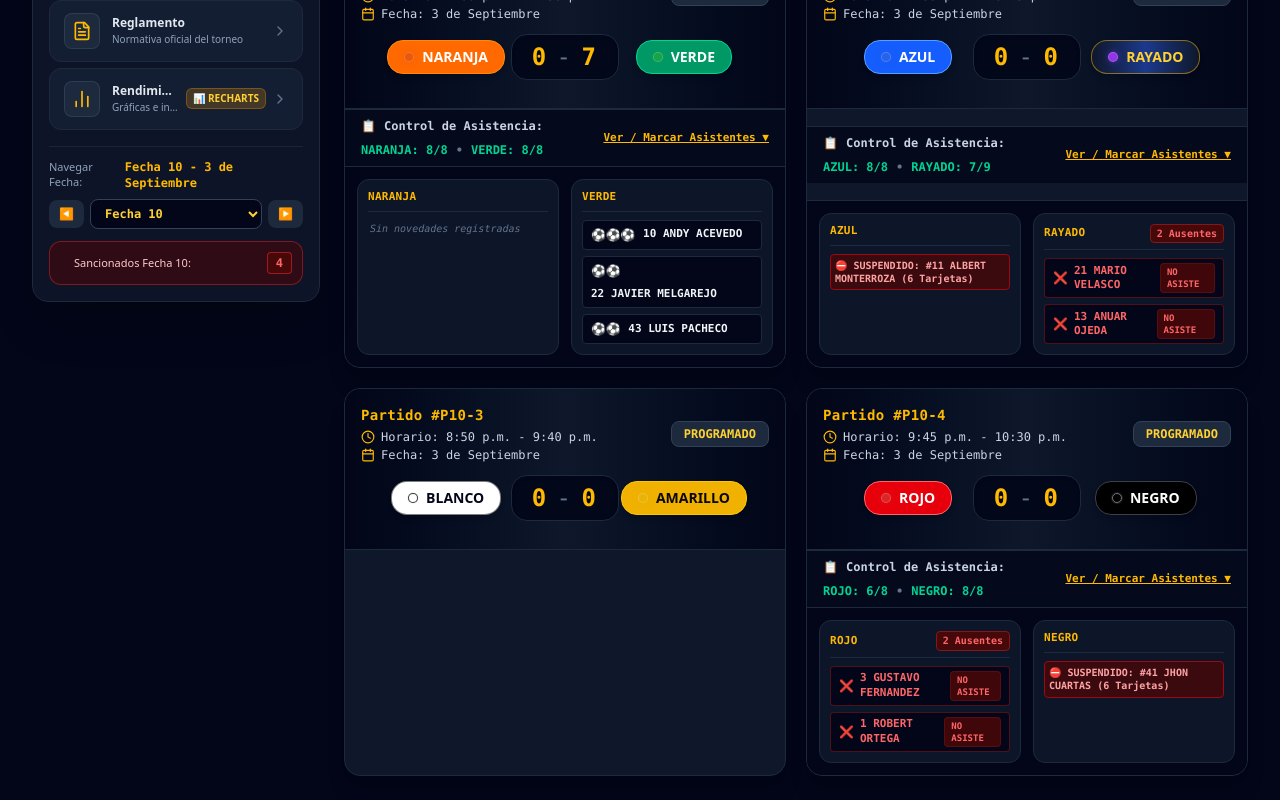
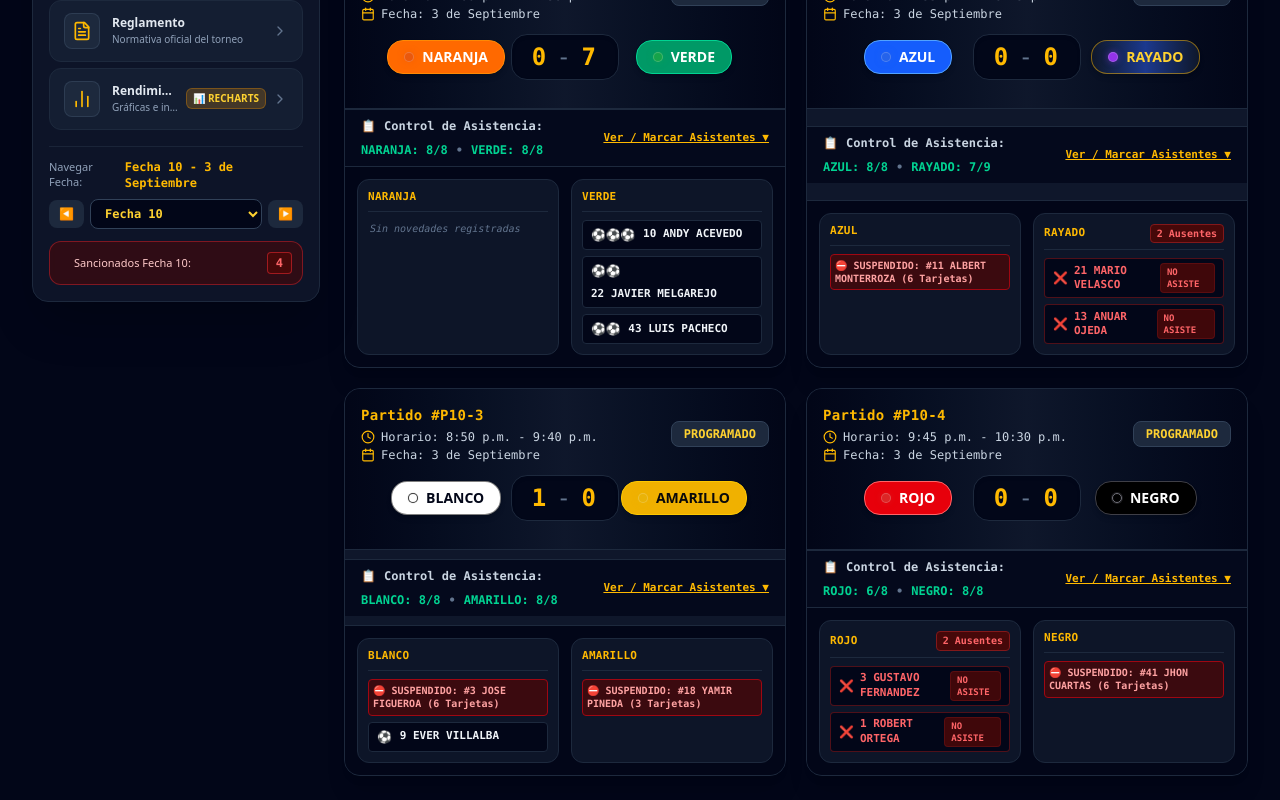
Before and after one commit to fundigecolui/CAMPEONATO-BANQUITA, a React (Vite) app: page / in a window 1280 px wide. Shown: the part 656-1456 px from the top of the page. Built offline with nearby package versions, Linux system fonts and the light colour scheme.

Commit message:
feat: update match results for fecha 10
Add match score for BLANCO vs AMARILLO and update version.

```diff
--- a/src/App.tsx
+++ b/src/App.tsx
@@ -62,7 +62,7 @@ const getInitialDataForEdition = (editionId: string) => {
       matches: MATCHES_2026_2,
       currentFecha: 10,
       maxUnlockedFecha: 14,
-      v: 116,
+      v: 118,
     };
   }
   if (editionId === '2026-1') {
--- a/src/data/edition2026_2.ts
+++ b/src/data/edition2026_2.ts
@@ -390,6 +390,9 @@ export const GOALS_2026_2: GoalRecord[] = [
   { id: 'g10-5', playerId: 411, fecha: 10, teamId: 'VERDE', createdAt: new Date('2026-09-03').toISOString() }, // LUIS PACHECO (VERDE - Gol 2)
   { id: 'g10-6', playerId: 412, fecha: 10, teamId: 'VERDE', createdAt: new Date('2026-09-03').toISOString() }, // JAVIER MELGAREJO (VERDE - Gol 1)
   { id: 'g10-7', playerId: 412, fecha: 10, teamId: 'VERDE', createdAt: new Date('2026-09-03').toISOString() }, // JAVIER MELGAREJO (VERDE - Gol 2)
+
+  // BLANCO (1) vs AMARILLO (0)
+  { id: 'g10-8', playerId: 461, fecha: 10, teamId: 'BLANCO', createdAt: new Date('2026-09-03').toISOString() }, // EVER VILLALBA (BLANCO)
 ];
 
 // Official Fechas for II Semestre 2026 (Vuelta 1: Fechas 1 a 7, Vuelta 2: Fechas 8 a 14)
@@ -898,7 +901,7 @@ const INITIAL_FECHAS_2026_2: Match[] = [
       awayPlayerIds: [433, 434, 435, 436, 439, 440, 465], // Excluye 437 (Mario Velasco) y 438 (Anuar Ojeda - No asisten)
     },
   },
-  { id: 'P10-3', fecha: 10, homeTeamId: 'BLANCO', awayTeamId: 'AMARILLO', homeGoals: 0, awayGoals: 0, isPlayed: false, dateStr: '3 de Septiembre' },
+  { id: 'P10-3', fecha: 10, homeTeamId: 'BLANCO', awayTeamId: 'AMARILLO', homeGoals: 1, awayGoals: 0, isPlayed: true, status: 'FINALIZADO', dateStr: '3 de Septiembre' },
   {
     id: 'P10-4',
     fecha: 10,
```
